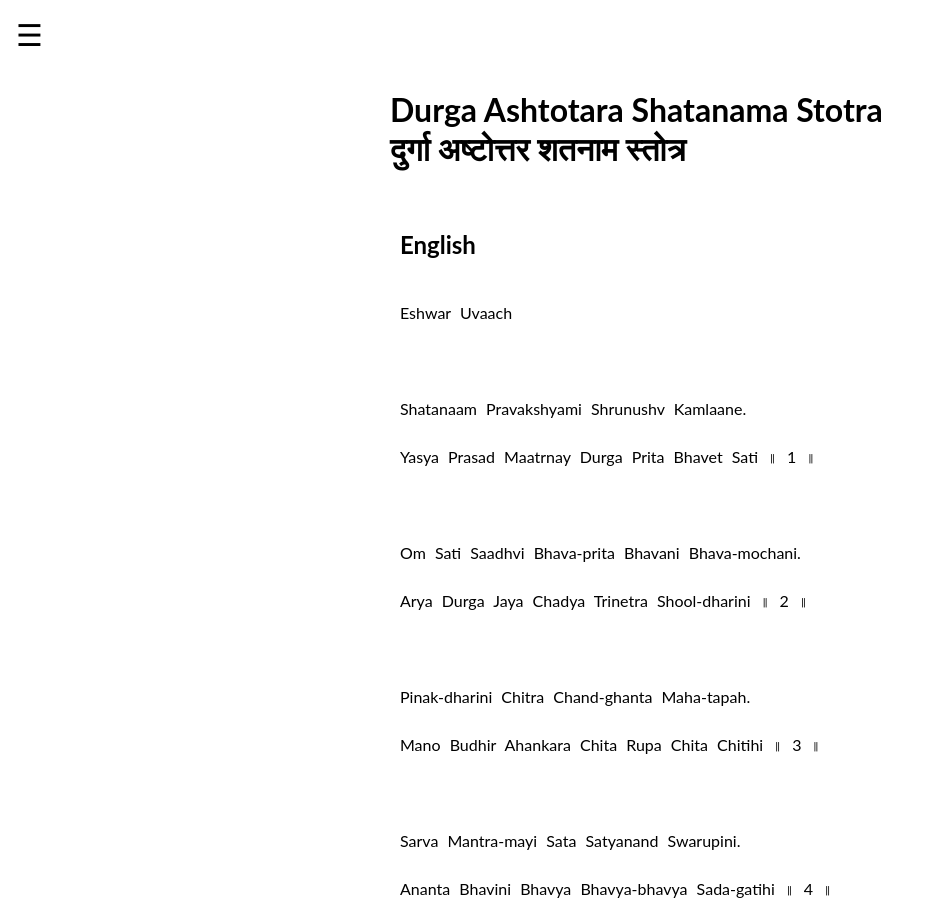
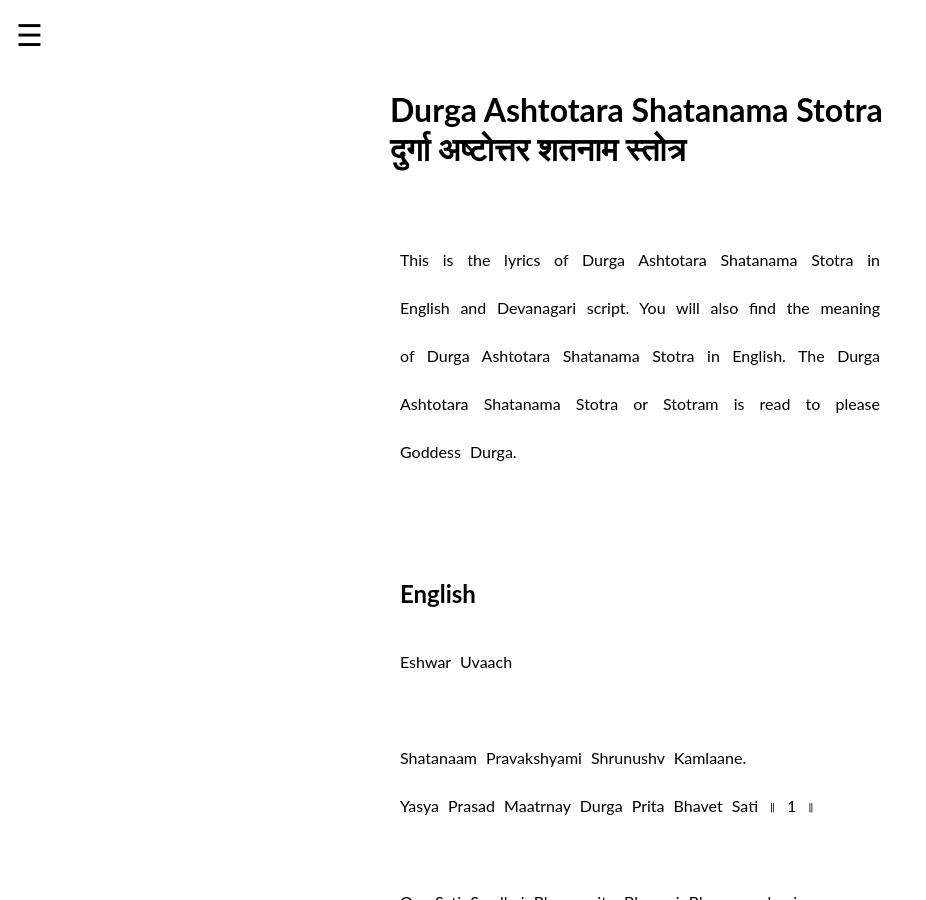
Before and after one commit to abhishekdjoshi/abhishekdjoshi.kclstr.io, a Jekyll site: the page pages/durga/shatanama_stotra.html, which Jekyll copies as it is, in a window 1280 px wide and 900 px high. Shown: the whole window, without its empty margins (0-926 px from the left). Built offline with Jekyll 4.4.1, drawn with Linux system fonts in a browser that asks for light colours; a script that is not in the unit is left out.

Commit message:
Update shatanama_stotra.html

```diff
--- a/pages/durga/shatanama_stotra.html
+++ b/pages/durga/shatanama_stotra.html
@@ -132,7 +132,7 @@
       });
     </script>
   </head>
-  <body>
+  <body onselectstart="return false;">
     <!--Added below on 18th Feb 2020 at 8:15 PM-->
     <div id="mySidenav" class="sidenav">
       <a href="javascript:void(0)" class="closebtn" onclick="closeNav()"
@@ -165,6 +165,14 @@
         दुर्गा अष्टोत्तर शतनाम स्तोत्र
       </h1>
       <br />
+
+      <p>
+        This is the lyrics of Durga Ashtotara Shatanama Stotra in English and
+        Devanagari script. You will also find the meaning of Durga Ashtotara
+        Shatanama Stotra in English. The Durga Ashtotara Shatanama Stotra or
+        Stotram is read to please Goddess Durga.
+      </p>
+      <br /><br /><br />
 
       <h2>English</h2>
       <p>
```
